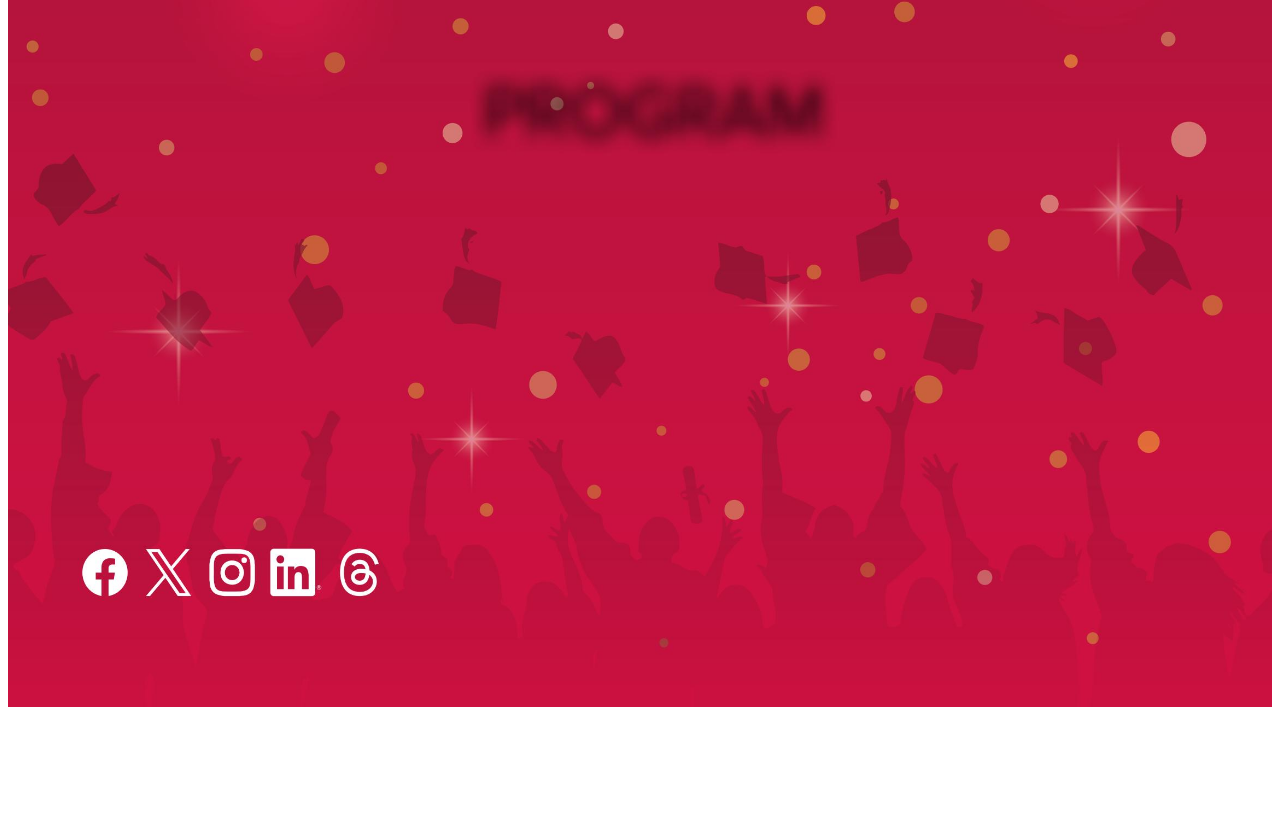
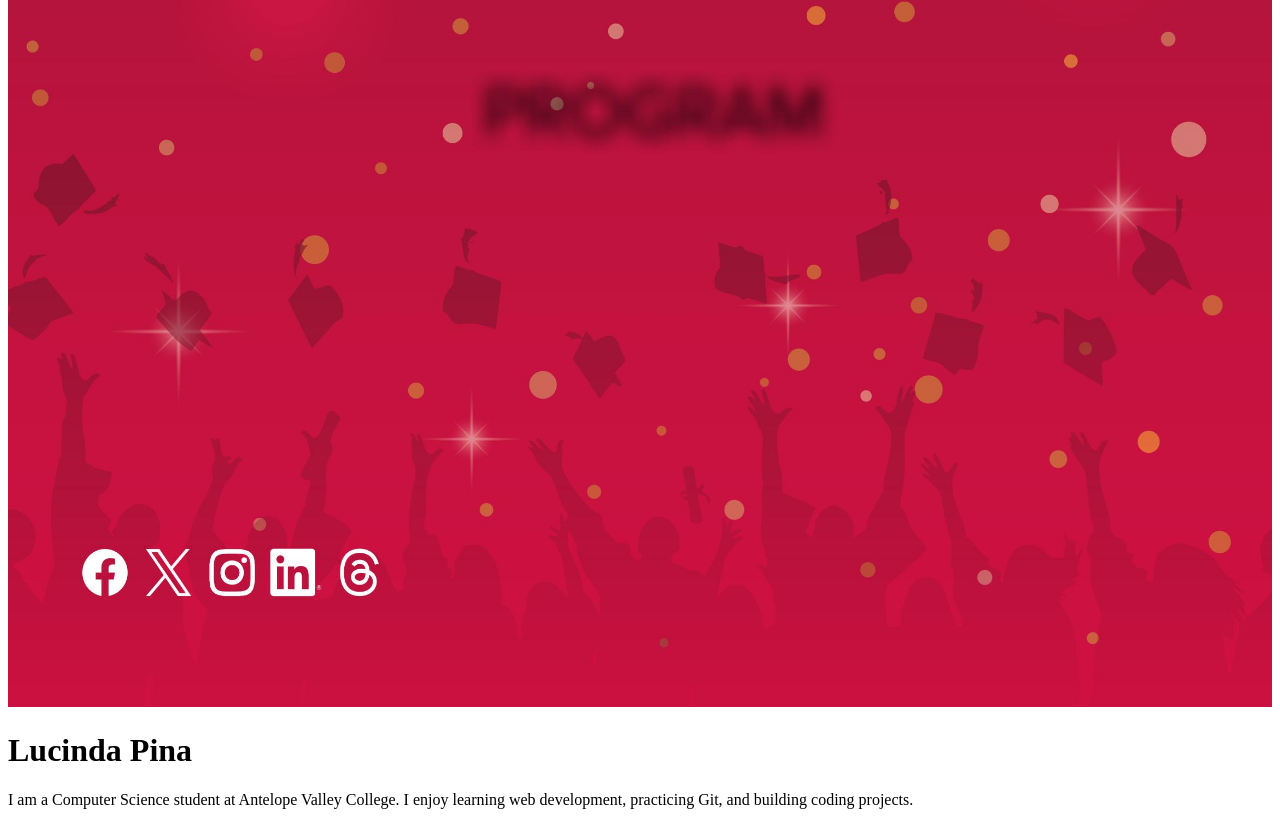
Before and after one commit to pinalucinda2019/pinalucinda2019.github.io, a plain HTML site: page index.html in a window 1280 px wide. Shown: the part 937-1762 px from the top of the page. Before the commit the page ends 1656 px from the top, so only its background shows below. Drawn offline with Linux system fonts and the light colour scheme.

Commit message:
Add intro/about block

```diff
--- a/index.html
+++ b/index.html
@@ -5,5 +5,7 @@
 </head>
 <body>
   <img src="images/banner.jpg" alt="HACU 40th Annual Conference banner" width="100%">
+  <h1 id="about">Lucinda Pina</h1>
+<p>I am a Computer Science student at Antelope Valley College. I enjoy learning web development, practicing Git, and building coding projects.</p>
 </body>
 </html>
```
